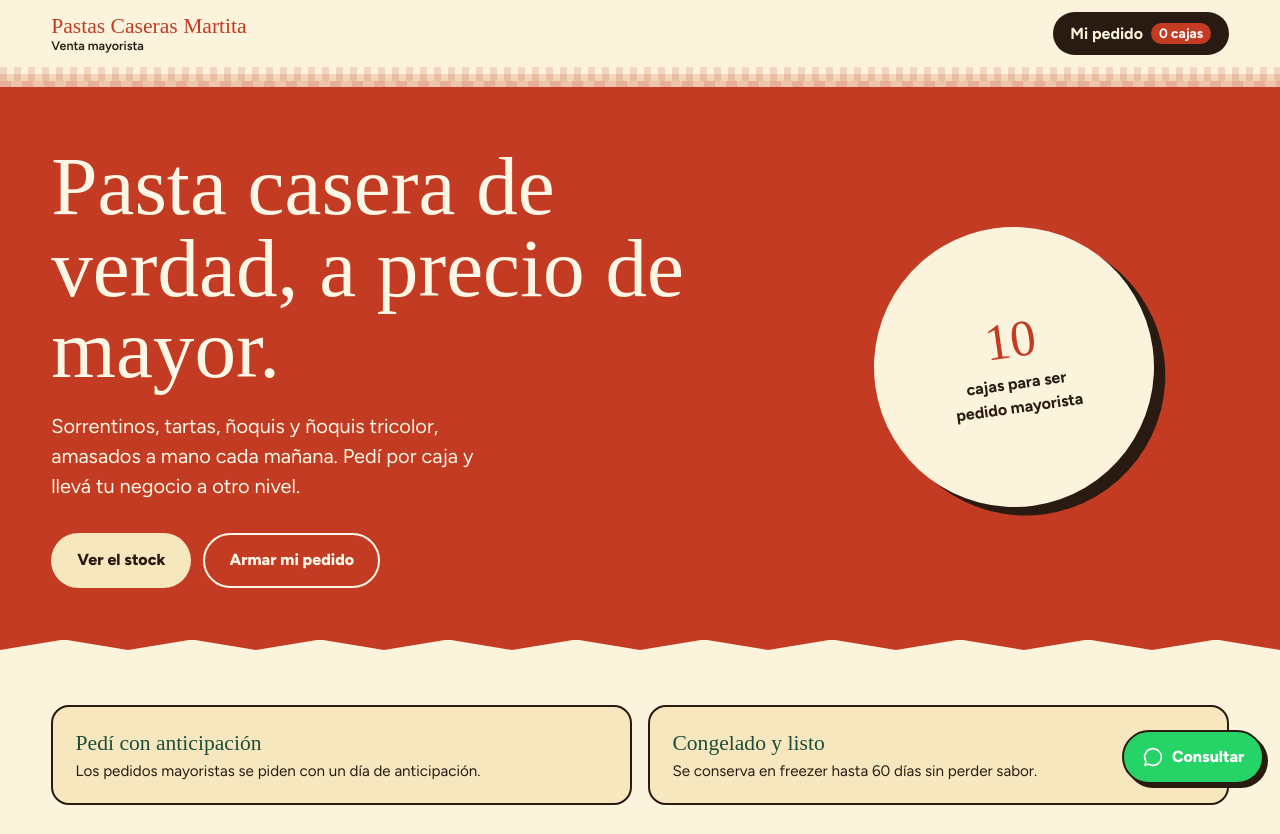
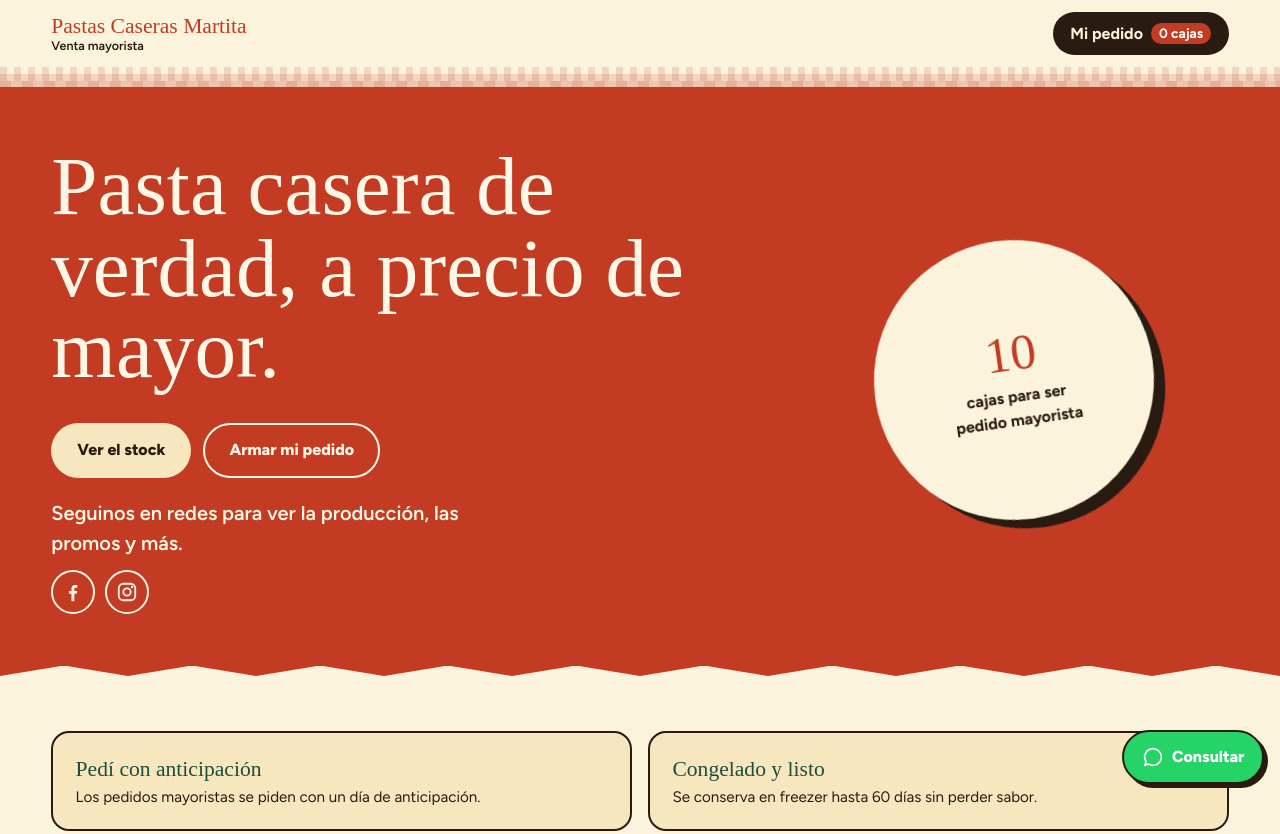
Before and after one commit to iKant97/Pastas-Caseras-Martita, a plain HTML site: page index.html in a window 1280 px wide. Shown: the top 834 px of the page. Drawn offline with Linux system fonts and the light colour scheme; a web font is replaced by a local one.

Commit message:
Enhance SEO and add social media links
Updated the description meta tag and added social media links with icons.

```diff
--- a/index.html
+++ b/index.html
@@ -4,7 +4,7 @@
 <meta charset="UTF-8">
 <meta name="viewport" content="width=device-width, initial-scale=1, viewport-fit=cover">
 <title>Pastas Caseras Martita · Catálogo mayorista</title>
-<meta name="description" content="Sorrentinos, tartas, ñoquis y ñoquis tricolor hechos a mano. Precios por mayor.">
+<meta name="description" content="Pastas caseras hechas a mano en Tucumán: ravioles, sorrentinos, tartas, ñoquis y fideos. Precios por mayor, con descuento desde 10 cajas.">
 <link rel="preconnect" href="https://fonts.googleapis.com">
 <link rel="preconnect" href="https://fonts.gstatic.com" crossorigin>
 <link href="https://fonts.googleapis.com/css2?family=Gloock&family=Figtree:wght@400;600;700;800&display=swap" rel="stylesheet">
@@ -32,12 +32,24 @@
   .btn { display:inline-block; text-decoration:none; border-radius:999px; padding:.85rem 1.5rem; font-weight:800; border:2px solid transparent; }
   .btn-principal { background:var(--masa); color:var(--tinta); }
   .btn-secundario { border-color:currentColor; color:inherit; }
+  .seguinos { font-weight:600; margin-top:1.5rem; font-size:1rem; }
+  .redes { display:flex; gap:.6rem; margin-top:.75rem; }
+  .redes a { width:44px; height:44px; border-radius:999px; border:2px solid currentColor; display:grid; place-items:center; color:inherit; text-decoration:none; }
+  .redes a:hover { background:rgba(255,255,255,.14); }
+  .redes svg { width:22px; height:22px; }
   .sello { justify-self:center; width:min(280px,70vw); aspect-ratio:1; border-radius:50%; background:var(--masa); color:var(--tinta); display:grid; place-items:center; text-align:center; transform:rotate(-8deg); box-shadow:10px 10px 0 var(--tinta); padding:2rem; }
   .sello strong { display:block; font-family:"Gloock",serif; font-weight:400; font-size:clamp(2.2rem,5vw,3.2rem); line-height:1; color:var(--tomate); }
   .sello span { display:block; font-weight:700; margin-top:.4rem; }
   .ondas { position:absolute; left:0; right:0; bottom:-1px; height:26px; background:var(--masa-claro); clip-path:polygon(0 100%,0 40%,5% 0,10% 40%,15% 0,20% 40%,25% 0,30% 40%,35% 0,40% 40%,45% 0,50% 40%,55% 0,60% 40%,65% 0,70% 40%,75% 0,80% 40%,85% 0,90% 40%,95% 0,100% 40%,100% 100%); }
 
 
+
+  @keyframes subir { from { opacity:0; transform:translateY(18px); } to { opacity:1; transform:none; } }
+  @keyframes entrar { from { opacity:0; transform:rotate(-25deg) scale(.6); } to { opacity:1; transform:rotate(-8deg) scale(1); } }
+  .hero h1, .hero .acciones { animation:subir .7s ease-out both; }
+  .hero .acciones { animation-delay:.15s; }
+  .sello { animation:entrar .9s cubic-bezier(.2,.9,.3,1.2) .45s both; }
+  @media (prefers-reduced-motion:reduce) { .hero h1, .hero .acciones, .sello { animation:none; } }
   .mantel { background-color:#FBF3DC; background-image:
     repeating-linear-gradient(0deg, rgba(194,59,34,.16) 0 11px, transparent 11px 22px),
     repeating-linear-gradient(90deg, rgba(194,59,34,.16) 0 11px, transparent 11px 22px); }
@@ -164,10 +176,14 @@
     <div class="wrap">
       <div>
         <h1 id="titulo">Pasta casera de verdad, a precio de mayor.</h1>
-        <p>Sorrentinos, tartas, ñoquis y ñoquis tricolor, amasados a mano cada mañana. Pedí por caja y llevá tu negocio a otro nivel.</p>
         <div class="acciones">
           <a class="btn btn-principal" href="#catalogo">Ver el stock</a>
           <a class="btn btn-secundario" href="#pedido">Armar mi pedido</a>
+        </div>
+        <p class="seguinos">Seguinos en redes para ver la producción, las promos y más.</p>
+        <div class="redes" aria-label="Redes sociales">
+          <a href="https://www.facebook.com/pastascmartita/" target="_blank" rel="noopener" aria-label="Facebook de Pastas Caseras Martita"><svg viewBox="0 0 24 24" aria-hidden="true"><path fill="currentColor" d="M13.5 22v-8h2.7l.4-3.2h-3.1V8.8c0-.9.3-1.5 1.6-1.5h1.6V4.4c-.3 0-1.3-.1-2.4-.1-2.4 0-4 1.4-4 4.1v2.4H7.6V14h2.7v8z"/></svg></a>
+          <a href="https://www.instagram.com/pastas.caseras_martita/" target="_blank" rel="noopener" aria-label="Instagram de Pastas Caseras Martita"><svg viewBox="0 0 24 24" aria-hidden="true"><rect x="3" y="3" width="18" height="18" rx="5" fill="none" stroke="currentColor" stroke-width="2"/><circle cx="12" cy="12" r="4" fill="none" stroke="currentColor" stroke-width="2"/><circle cx="17.5" cy="6.5" r="1.3" fill="currentColor"/></svg></a>
         </div>
       </div>
       <div class="sello" aria-hidden="true"><div><strong>10</strong><span>cajas para ser<br>pedido mayorista</span></div></div>
```
